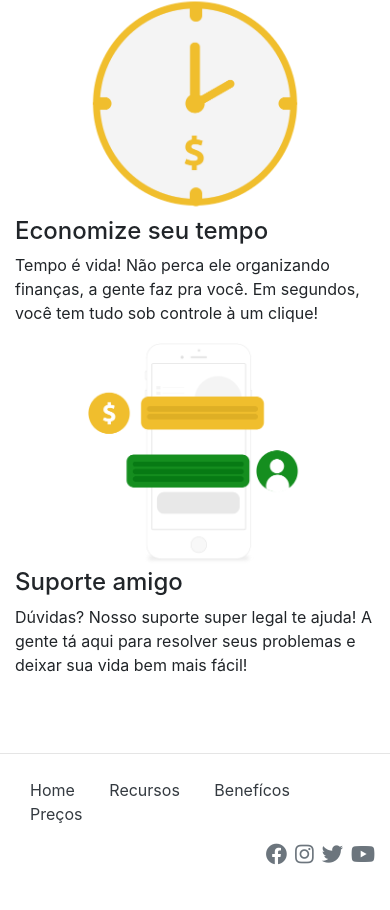
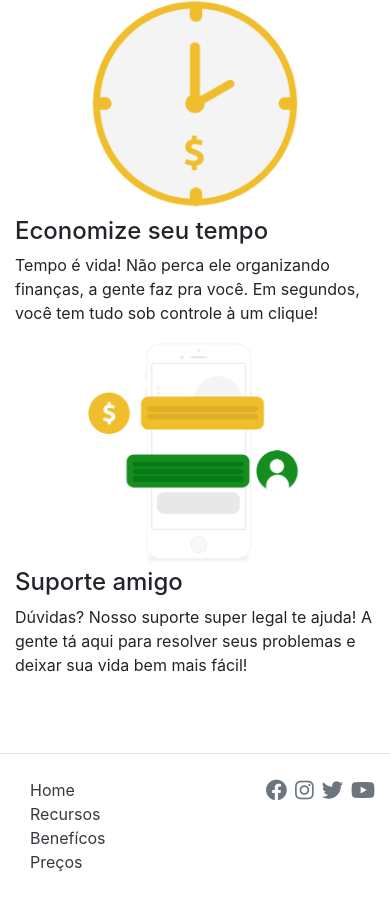
Before and after one commit to Gubiar/Finans, a plain HTML site: page index.html in a window 390 px wide. Shown: the part 2255-3165 px from the top of the page. Drawn offline with nearby package versions, Linux system fonts and the light colour scheme.

Commit message:
Update index.html

```diff
--- a/index.html
+++ b/index.html
@@ -161,10 +161,10 @@
       </div>
     </section>
 
-    <footer class="mt-4 mb-4">
+    <footer class="mt-4 mb-4 d-none d-md-block">
       <div class="container">
         <div class="row">
-          <div class="col-md-8">
+          <div class="col-7 col-md-8">
             <p>
               <a class="text-dark" href="#">Home</a>
               <a class="text-dark" href="#">Recursos</a>
@@ -172,7 +172,7 @@
               <a class="text-dark" href="#">Preços</a>
             </p>
           </div>
-          <div class="col-md-4 d-flex justify-content-end">
+          <div class="col-5 col-md-4 d-flex justify-content-end">
             <a href="#" class="text-secondary ml-2">
               <i class="fab fa-facebook fa-lg"></i>
             </a>
@@ -190,8 +190,34 @@
       </div>
     </footer>
 
-
-
+    <footer class="mt-4 mb-4 d-md-none">
+      <div class="container">
+        <div class="row">
+          <div class="col-7 col-md-8">
+            <p>
+              <a class="text-dark" href="#">Home</a> <br>
+              <a class="text-dark" href="#">Recursos</a> <br>
+              <a class="text-dark" href="#">Benefícos</a> <br>
+              <a class="text-dark" href="#">Preços</a> <br>
+            </p>
+          </div>
+          <div class="col-5 col-md-4 d-flex justify-content-end">
+            <a href="#" class="text-secondary ml-2">
+              <i class="fab fa-facebook fa-lg"></i>
+            </a> <br>
+            <a href="#" class="text-secondary ml-2">
+              <i class="fab fa-instagram fa-lg"></i>
+            </a> <br>
+            <a href="#" class="text-secondary ml-2">
+              <i class="fab fa-twitter fa-lg"></i>
+            </a> <br>
+            <a href="#" class="text-secondary ml-2">
+              <i class="fab fa-youtube fa-lg"></i>
+            </a> <br>
+          </div>
+        </div>
+      </div>
+    </footer>
 
 
     <!-- Optional JavaScript -->
```
